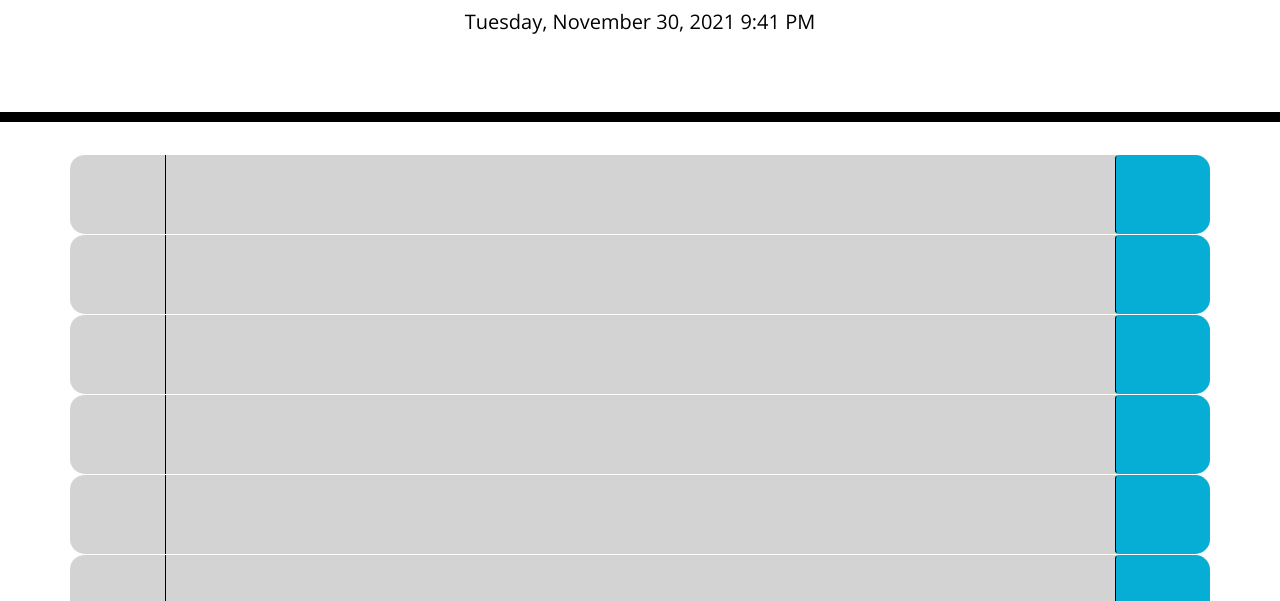
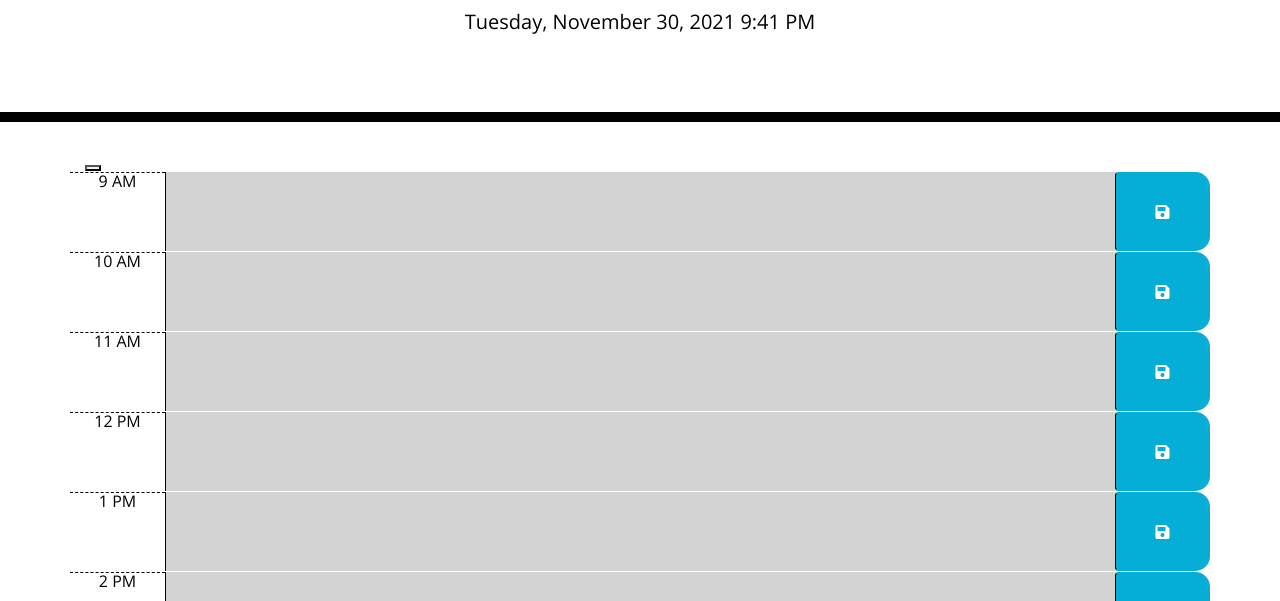
Before and after one commit to gluupo/work-day-scheduler, a plain HTML site: page index.html in a window 1280 px wide. Shown: the part 182-783 px from the top of the page. Drawn offline with nearby package versions, Linux system fonts and the light colour scheme.

Commit message:
js typo fix

```diff
--- a/assets/script.js
+++ b/assets/script.js
@@ -1,9 +1,9 @@
 var hour = moment().hour();
 var range = Array(9).fill().map((_, i) => i + 9);
 var template = `<section class="row time-block">
-  <div class="col col-md-1 hourr"></div>
+  <div class="col col-md-1 hour"></div>
   <textarea class="col col-md-10 description"></textarea>
-  <button class="col col-md-1 btn saveBtn"><i clasls="fas fa-save"></i></button>
+  <button class="col col-md-1 btn saveBtn"><i class="fas fa-save"></i></button>
 </section>`;
 
 $('#currentDay').text(moment().format('LLLL'));
--- a/index.html
+++ b/index.html
@@ -21,6 +21,8 @@
   </header>
   <div class="container">
     <!-- Timeblocks go here -->
+
+    <button id="save-button"></button>
   </div>
 
   <script src="https://cdnjs.cloudflare.com/ajax/libs/jquery/3.2.1/jquery.min.js"></script>
```
Also changed, not shown: 1 other file.
